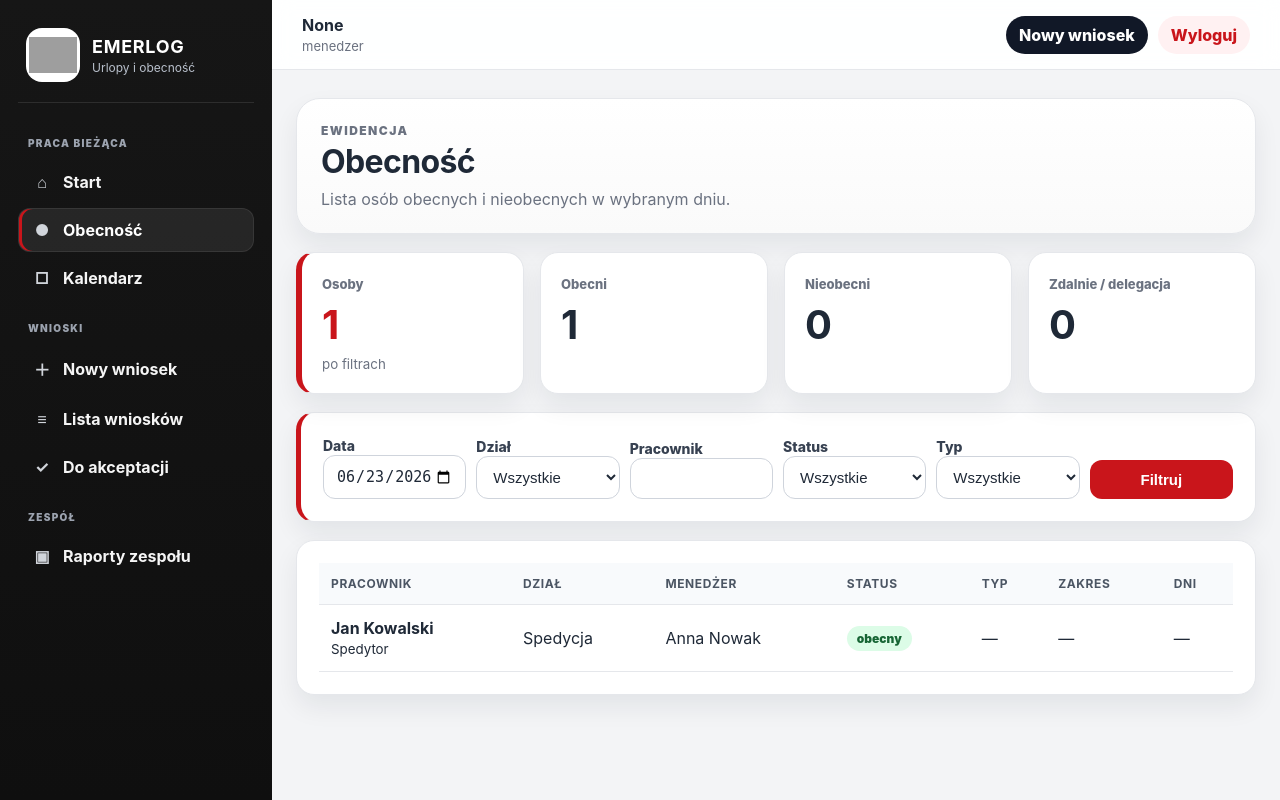
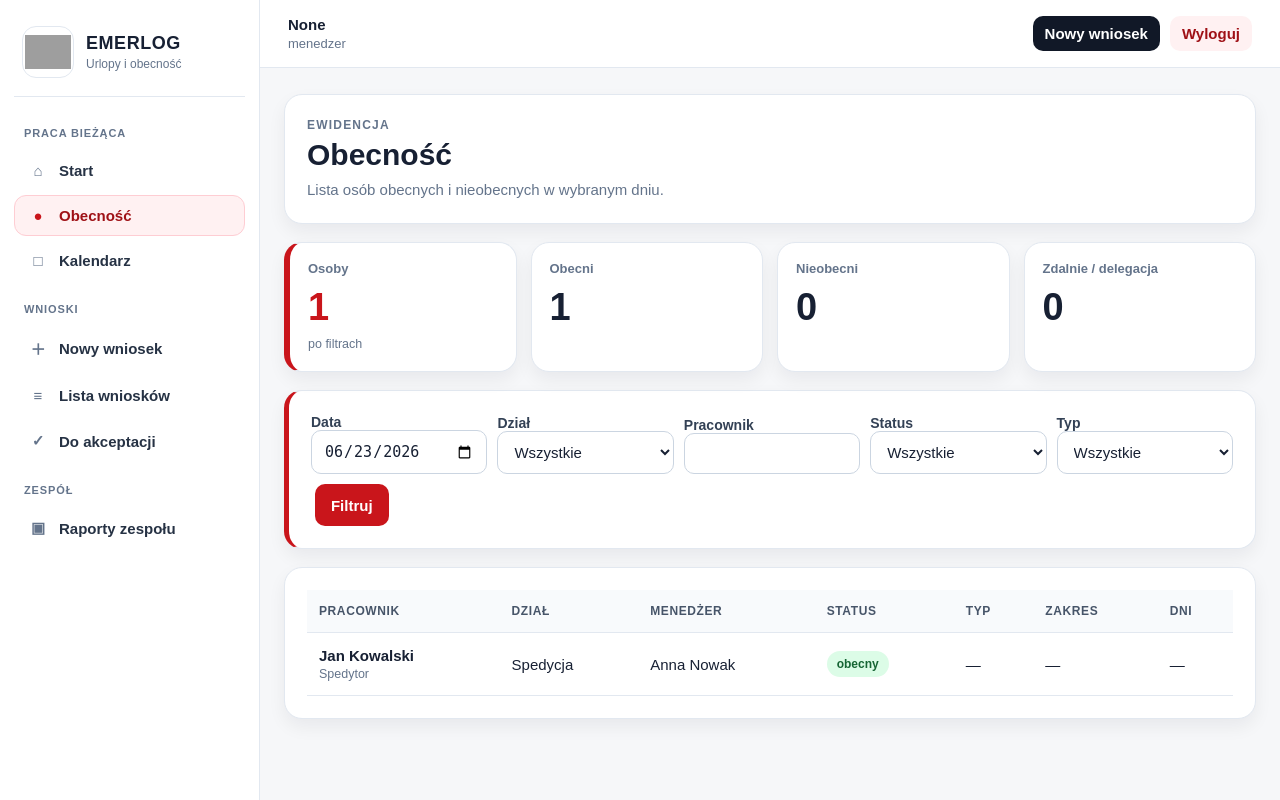
Before and after one commit to pabloosss/Ksef-Pobieranie, a Flask app: page /presence in a window 1280 px wide. Run offline with Flask 3, Linux system fonts and the light colour scheme; the visitor is signed in with stand-in values (Sample User, id 1); data comes from the database, SQL or seed files in the repository; data that the repository does not hold is empty; grey boxes are pictures that could not be loaded.

Commit message:
Make interface simpler clearer and more readable

```diff
--- a/static/style.css
+++ b/static/style.css
@@ -1,40 +1,38 @@
 :root {
     --red: #c9151b;
     --red-dark: #9f1116;
-    --black: #171717;
-    --sidebar: #151515;
-    --sidebar-soft: #202020;
-    --ink: #1f2937;
-    --muted: #6b7280;
-    --line: #e5e7eb;
-    --bg: #f3f4f6;
+    --ink: #172033;
+    --muted: #64748b;
+    --line: #e2e8f0;
+    --bg: #f6f7f9;
     --white: #ffffff;
+    --soft: #f8fafc;
     --green: #15803d;
     --orange: #b45309;
     --blue: #075985;
-    --shadow: 0 12px 26px rgba(15, 23, 42, .07);
-    --radius: 18px;
+    --radius: 14px;
+    --shadow: 0 8px 18px rgba(15, 23, 42, .06);
 }
 
 * { box-sizing: border-box; }
-html { scroll-behavior: smooth; }
 body {
     margin: 0;
-    font-family: Inter, Arial, sans-serif;
     background: var(--bg);
     color: var(--ink);
+    font-family: Arial, Helvetica, sans-serif;
+    font-size: 15px;
 }
 a { color: inherit; }
 
 .app-shell {
     display: grid;
-    grid-template-columns: 272px 1fr;
+    grid-template-columns: 260px minmax(0, 1fr);
     min-height: 100vh;
 }
 .sidebar {
-    background: linear-gradient(180deg, #161616, #0f0f0f);
-    color: var(--white);
-    padding: 18px;
+    background: var(--white);
+    border-right: 1px solid var(--line);
+    padding: 18px 14px;
     position: sticky;
     top: 0;
     height: 100vh;
@@ -42,345 +40,302 @@ a { color: inherit; }
 }
 .brand {
     display: grid;
-    grid-template-columns: 54px 1fr;
+    grid-template-columns: 52px 1fr;
     gap: 12px;
     align-items: center;
-    padding: 10px 8px 20px;
-    border-bottom: 1px solid rgba(255,255,255,.1);
-    margin-bottom: 16px;
+    padding: 8px 8px 18px;
+    margin-bottom: 12px;
+    border-bottom: 1px solid var(--line);
 }
 .brand-logo-wrap {
-    width: 54px;
-    height: 54px;
-    border-radius: 16px;
-    background: #fff;
+    width: 52px;
+    height: 52px;
+    border: 1px solid var(--line);
+    border-radius: 14px;
     display: grid;
     place-items: center;
+    background: #fff;
     overflow: hidden;
 }
-.brand img {
-    max-width: 48px;
-    max-height: 48px;
-    object-fit: contain;
-}
-.brand strong {
-    display: block;
-    font-size: 18px;
-    letter-spacing: .04em;
-}
-.brand small {
-    display: block;
-    margin-top: 3px;
-    color: #b9c0cc;
-    font-size: 12px;
-}
+.brand img { max-width: 46px; max-height: 46px; object-fit: contain; }
+.brand strong { display: block; font-size: 18px; letter-spacing: .03em; }
+.brand small { display: block; margin-top: 3px; color: var(--muted); font-size: 12px; }
 .brand-fallback {
     display: none;
-    width: 54px;
-    height: 54px;
+    width: 52px;
+    height: 52px;
     place-items: center;
     background: var(--red);
     color: #fff;
     font-weight: 900;
-    font-size: 24px;
+    font-size: 22px;
 }
 .menu { display: grid; gap: 4px; }
 .menu-section {
-    color: #9ca3af;
+    margin: 18px 10px 7px;
+    color: var(--muted);
+    font-size: 11px;
+    font-weight: 900;
     text-transform: uppercase;
-    letter-spacing: .13em;
-    font-size: 10px;
-    font-weight: 900;
-    margin: 18px 10px 7px;
+    letter-spacing: .08em;
 }
 .menu a {
     display: flex;
     align-items: center;
     gap: 10px;
-    text-decoration: none;
-    color: #f5f5f5;
     padding: 11px 12px;
     border-radius: 12px;
-    font-weight: 750;
+    color: #263244;
+    text-decoration: none;
+    font-weight: 800;
     border: 1px solid transparent;
 }
-.menu a span {
-    width: 22px;
-    text-align: center;
-    color: #d1d5db;
+.menu a span { width: 22px; text-align: center; color: var(--muted); }
+.menu a:hover { background: var(--soft); border-color: var(--line); }
+.menu a.active {
+    background: #fff1f2;
+    color: var(--red-dark);
+    border-color: #fecdd3;
 }
-.menu a:hover,
-.menu a.active {
-    background: rgba(255,255,255,.08);
-    border-color: rgba(255,255,255,.08);
-}
-.menu a.active {
-    color: #fff;
-    box-shadow: inset 3px 0 0 var(--red);
-}
+.menu a.active span { color: var(--red); }
 
 .content-shell { min-width: 0; }
 .topbar {
-    height: 70px;
-    background: rgba(255,255,255,.92);
-    backdrop-filter: blur(10px);
+    height: 68px;
+    background: var(--white);
     border-bottom: 1px solid var(--line);
     display: flex;
     align-items: center;
     justify-content: space-between;
-    padding: 0 30px;
+    padding: 0 28px;
     position: sticky;
     top: 0;
     z-index: 5;
 }
 .topbar-user b { display: block; }
-.topbar-user span {
-    display: inline-block;
-    margin-top: 3px;
-    color: var(--muted);
-    font-size: 13px;
-}
-.topbar-actions {
-    display: flex;
-    align-items: center;
-    gap: 10px;
-}
+.topbar-user span { display: block; margin-top: 3px; color: var(--muted); font-size: 13px; }
+.topbar-actions { display: flex; align-items: center; gap: 10px; }
 .quick-link,
 .logout {
     text-decoration: none;
-    font-weight: 850;
-    border-radius: 999px;
-    padding: 9px 13px;
+    font-weight: 900;
+    border-radius: 10px;
+    padding: 9px 12px;
 }
 .quick-link { background: #111827; color: #fff; }
-.logout { color: var(--red); background: #fff1f2; }
+.logout { background: #fff1f2; color: var(--red-dark); }
 main {
-    width: min(1480px, calc(100% - 48px));
+    width: min(1440px, calc(100% - 48px));
     margin: 0 auto;
-    padding: 28px 0 52px;
+    padding: 26px 0 52px;
 }
 
-.login-body {
-    background:
-        radial-gradient(circle at 20% 20%, rgba(201,21,27,.28), transparent 30%),
-        linear-gradient(135deg, #101010, #240608 55%, #111);
+.login-body { background: #111827; }
+.login-main { min-height: 100vh; display: grid; place-items: center; padding: 24px; }
+.login-card {
+    width: min(440px, 100%);
+    background: var(--white);
+    border-radius: 22px;
+    padding: 32px;
+    border: 1px solid var(--line);
+    box-shadow: 0 24px 70px rgba(0,0,0,.25);
 }
-.login-main {
-    min-height: 100vh;
-    display: grid;
-    place-items: center;
-    padding: 24px;
-}
-.login-card {
-    width: min(460px, 100%);
-    background: rgba(255,255,255,.96);
-    border-radius: 26px;
-    padding: 34px;
-    box-shadow: 0 26px 70px rgba(0,0,0,.25);
-    border: 1px solid rgba(255,255,255,.6);
-}
-.login-brand { margin-bottom: 22px; }
-.login-logo-wrap {
-    min-height: 74px;
-    display: flex;
-    align-items: center;
-    margin-bottom: 10px;
-}
-.login-brand img {
-    max-width: 220px;
-    max-height: 86px;
-    object-fit: contain;
-}
+.login-logo-wrap { min-height: 74px; display: flex; align-items: center; margin-bottom: 8px; }
+.login-brand img { max-width: 230px; max-height: 88px; object-fit: contain; }
 .login-logo-fallback {
     display: none;
+    min-width: 160px;
+    height: 58px;
+    border-radius: 14px;
     place-items: center;
-    height: 58px;
-    min-width: 160px;
-    border-radius: 16px;
-    background: var(--black);
+    background: #111827;
     color: #fff;
     font-weight: 900;
-    letter-spacing: .06em;
 }
 .login-brand h1 { margin: 0 0 6px; font-size: 30px; }
 .login-brand p { margin: 0; color: var(--muted); }
-.login-form { margin-top: 18px; }
+.login-form { margin-top: 22px; }
 .demo-box {
-    background: #f8fafc;
+    margin-top: 16px;
+    padding: 12px;
+    border-radius: 12px;
     border: 1px solid var(--line);
-    border-radius: 14px;
-    padding: 12px;
-    margin-top: 16px;
+    background: var(--soft);
     color: var(--muted);
     font-size: 13px;
 }
 
 .page-title {
     display: flex;
+    align-items: center;
     justify-content: space-between;
-    gap: 18px;
-    align-items: center;
-    background: linear-gradient(180deg, #fff, #fafafa);
-    border-radius: 24px;
-    padding: 24px;
+    gap: 20px;
+    background: var(--white);
+    border: 1px solid var(--line);
+    border-radius: 18px;
+    padding: 22px;
     margin-bottom: 18px;
-    border: 1px solid var(--line);
     box-shadow: var(--shadow);
 }
-.page-title h1 { margin: 4px 0 8px; font-size: 32px; letter-spacing: -.02em; }
-.page-title p { margin: 0; color: var(--muted); }
+.page-title h1 { margin: 4px 0 8px; font-size: 30px; line-height: 1.1; }
+.page-title p { margin: 0; color: var(--muted); line-height: 1.45; }
 .eyebrow {
     margin: 0;
     color: var(--red);
+    font-size: 12px;
+    font-weight: 900;
+    letter-spacing: .1em;
     text-transform: uppercase;
-    font-size: 12px;
-    letter-spacing: .12em;
-    font-weight: 900;
 }
-.hero-actions { display: flex; gap: 10px; flex-wrap: wrap; }
 .muted { color: var(--muted); }
+
+.quick-grid {
+    display: grid;
+    grid-template-columns: repeat(3, minmax(0, 1fr));
+    gap: 14px;
+    margin-bottom: 18px;
+}
+.quick-card {
+    display: block;
+    min-height: 112px;
+    padding: 18px;
+    border-radius: 18px;
+    background: var(--white);
+    border: 1px solid var(--line);
+    text-decoration: none;
+    box-shadow: var(--shadow);
+}
+.quick-card strong { display: block; font-size: 20px; margin-bottom: 8px; }
+.quick-card span { display: block; color: var(--muted); line-height: 1.45; }
+.quick-card:hover { border-color: #fecdd3; }
+.quick-card.primary { background: #fff1f2; border-color: #fecdd3; }
+.quick-card.primary strong { color: var(--red-dark); }
 
 .card,
 .stat-card {
     background: var(--white);
     border: 1px solid var(--line);
-    border-radius: var(--radius);
+    border-radius: 18px;
     box-shadow: var(--shadow);
 }
 .card { padding: 22px; margin-bottom: 18px; }
-.card h2 { margin-top: 0; }
-.filters-card { border-left: 5px solid var(--red); }
+.card h2 { margin: 0 0 10px; font-size: 22px; }
 .stats-grid {
     display: grid;
     grid-template-columns: repeat(4, minmax(0, 1fr));
-    gap: 16px;
+    gap: 14px;
     margin-bottom: 18px;
 }
-.stat-card {
-    padding: 20px;
-    min-height: 140px;
-}
-.stat-card span {
-    color: var(--muted);
-    font-weight: 850;
-    font-size: 13px;
-}
-.stat-card strong {
-    display: block;
-    font-size: 40px;
-    line-height: 1;
-    margin: 12px 0 8px;
-    letter-spacing: -.04em;
-}
-.stat-card small { color: var(--muted); }
+.stat-card { padding: 18px; min-height: 128px; }
+.stat-card span { display: block; color: var(--muted); font-weight: 900; font-size: 13px; }
+.stat-card strong { display: block; font-size: 38px; line-height: 1; margin: 12px 0 8px; }
+.stat-card small { color: var(--muted); line-height: 1.35; }
 .stat-card.accent { border-left: 6px solid var(--red); }
 .stat-card.accent strong { color: var(--red); }
 .two-columns { display: grid; grid-template-columns: 1fr 1fr; gap: 18px; }
 .layout-grid { display: grid; grid-template-columns: 390px minmax(0, 1fr); gap: 18px; align-items: start; }
-.form-card { position: sticky; top: 92px; }
+.form-card { position: sticky; top: 90px; }
 .section-heading {
     display: flex;
     justify-content: space-between;
+    align-items: start;
     gap: 14px;
-    align-items: start;
     margin-bottom: 14px;
 }
-.section-heading h2 { margin: 0 0 4px; }
+.section-heading h2 { margin: 0 0 5px; }
 .section-heading p { margin: 0; color: var(--muted); }
-.section-heading a { color: var(--red); font-weight: 850; text-decoration: none; }
+.section-heading a { color: var(--red); font-weight: 900; text-decoration: none; }
 
 form { display: grid; gap: 11px; }
-label { font-weight: 800; color: #374151; font-size: 14px; }
+label { font-weight: 900; color: #334155; font-size: 14px; }
 input,
 select,
 textarea,
 button {
     width: 100%;
-    border-radius: 12px;
+    border-radius: 10px;
     padding: 11px 12px;
     font-size: 15px;
 }
 input,
 select,
 textarea {
-    border: 1px solid #cfd4dc;
+    border: 1px solid #cbd5e1;
     background: #fff;
     color: var(--ink);
 }
 input:focus,
 select:focus,
 textarea:focus {
-    outline: 3px solid rgba(201,21,27,.12);
+    outline: 3px solid rgba(201, 21, 27, .12);
     border-color: var(--red);
 }
 button,
 .btn-primary {
+    display: inline-flex;
+    align-items: center;
+    justify-content: center;
+    width: auto;
+    min-height: 42px;
     background: var(--red);
-    color: white;
+    color: #fff;
     border: 0;
-    border-radius: 12px;
-    padding: 11px 14px;
+    border-radius: 10px;
+    padding: 11px 16px;
     font-weight: 900;
     text-decoration: none;
     cursor: pointer;
-    display: inline-flex;
-    align-items: center;
-    justify-content: center;
 }
 button:hover,
 .btn-primary:hover { background: var(--red-dark); }
 .btn-secondary {
-    background: var(--black);
-    color: white;
-    border-radius: 12px;
-    padding: 11px 14px;
+    display: inline-flex;
+    align-items: center;
+    justify-content: center;
+    min-height: 38px;
+    background: #111827;
+    color: #fff;
+    border-radius: 10px;
+    padding: 9px 12px;
     text-decoration: none;
     font-weight: 900;
 }
-.mini-btn { padding: 8px 10px; font-size: 13px; }
+.mini-btn { min-height: 34px; padding: 7px 10px; font-size: 13px; }
 .btn-ok { background: var(--green); }
 .btn-bad { background: var(--red); }
-.btn-muted { background: #6b7280; }
+.btn-muted { background: #64748b; }
 .inline-form {
     display: inline-grid;
-    grid-template-columns: minmax(100px, 1fr) auto;
-    gap: 4px;
-    margin: 0 4px 4px 0;
+    grid-template-columns: minmax(120px, 1fr) auto;
+    gap: 5px;
+    margin: 4px 4px 0 0;
     vertical-align: top;
 }
-.inline-form button { width: auto; font-size: 13px; padding: 8px 10px; }
-.date-grid,
-.filters-form { display: grid; grid-template-columns: repeat(2, minmax(0, 1fr)); gap: 10px; }
-.filters-form { grid-template-columns: repeat(6, minmax(0, 1fr)); align-items: end; }
+.inline-form button { width: auto; min-height: 34px; font-size: 13px; padding: 7px 10px; }
+.date-grid { display: grid; grid-template-columns: repeat(2, minmax(0, 1fr)); gap: 10px; }
+.filters-form { display: grid; grid-template-columns: repeat(5, minmax(0, 1fr)); gap: 10px; align-items: end; }
+.filters-card { border-left: 5px solid var(--red); }
 
 .table-wrapper { overflow-x: auto; }
-table {
-    width: 100%;
-    min-width: 850px;
-    border-collapse: separate;
-    border-spacing: 0;
-}
+table { width: 100%; min-width: 880px; border-collapse: collapse; }
 th,
-td {
-    padding: 13px 12px;
-    border-bottom: 1px solid var(--line);
-    text-align: left;
-    vertical-align: middle;
-}
+td { padding: 14px 12px; border-bottom: 1px solid var(--line); text-align: left; vertical-align: middle; }
 th {
-    background: #f8fafc;
-    color: #4b5563;
+    background: var(--soft);
+    color: #475569;
     font-size: 12px;
     text-transform: uppercase;
     letter-spacing: .05em;
 }
-tr:hover td { background: #fbfbfb; }
+td small { color: var(--muted); }
+tr:hover td { background: #fcfcfd; }
+.actions-cell { min-width: 330px; }
 .empty-state { text-align: center; color: var(--muted); padding: 28px; }
 
 .status {
     display: inline-block;
     border-radius: 999px;
-    padding: 5px 10px;
+    padding: 6px 10px;
     font-size: 12px;
     font-weight: 900;
     white-space: nowrap;
```
Also changed, not shown: other parts of static/style.css (+21 -46 lines).
